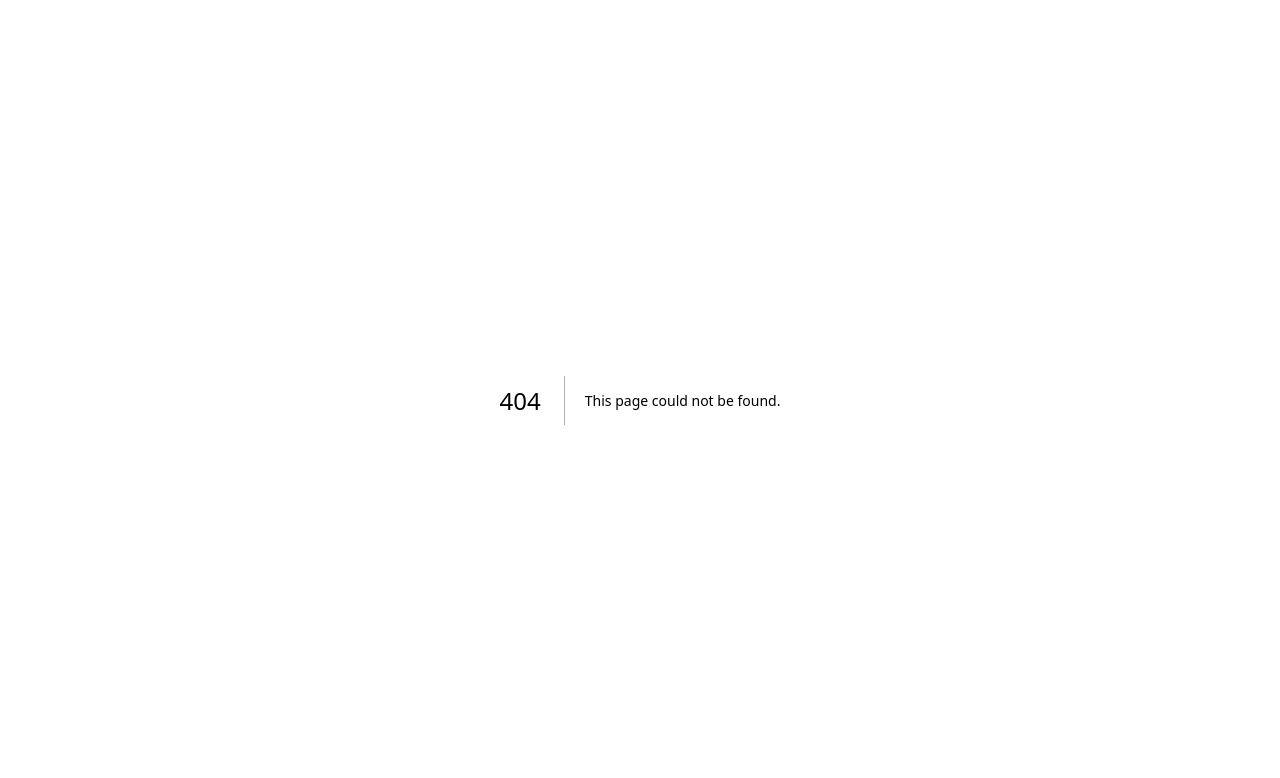
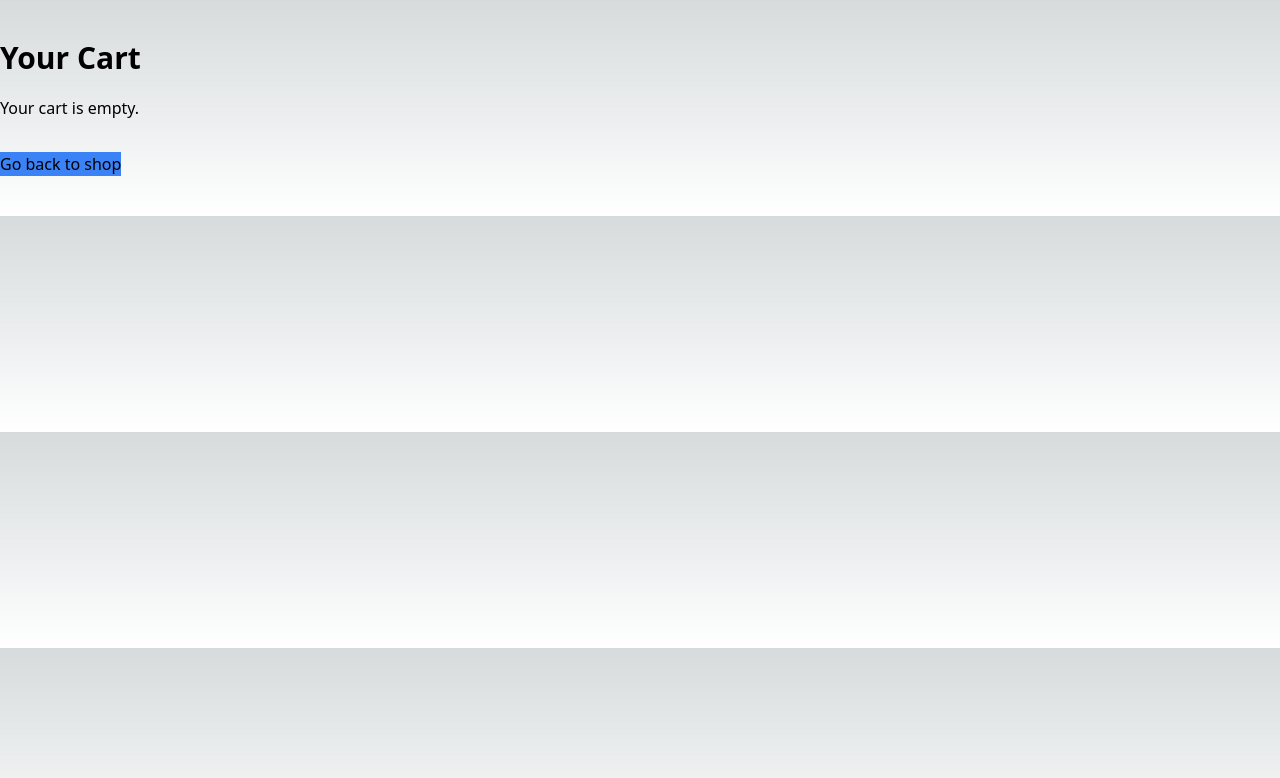
Before and after one commit to achalbajpai/Walmart-Compass, a Next.js app in the folder my-app/: page /cart in a window 1280 px wide. Before the commit this address had no page. Shown: the top 778 px of the page. Built offline with nearby package versions, Linux system fonts and the light colour scheme.

Commit message:
Add to Cart Page has been added

```diff
--- /dev/null
+++ b/my-app/src/app/cart/page.tsx
@@ -0,0 +1,57 @@
+"use client"
+import { useShopContext } from '@/app/context/ShopContext'; // Adjust the path if necessary
+import Link from 'next/link';
+
+const CartPage = () => {
+  const { cartItems, products, updateCartQuantity, removeFromCart } = useShopContext();
+
+  const getCartItemDetails = (id: number) => products.find(product => product.id === id);
+
+  return (
+    <div className="container mx-auto my-10">
+      <h1 className="text-3xl font-bold mb-5">Your Cart</h1>
+      {cartItems.length === 0 ? (
+        <p>Your cart is empty. <br /> <button className='bg-blue-500 text-black mt-8 ' > <Link href="/">Go back to shop</Link></button></p>
+      ) : (
+        <div className="grid grid-cols-1 md:grid-cols-3 gap-5">
+          {cartItems.map(cartItem => {
+            const product = getCartItemDetails(cartItem.id);
+            return (
+              <div key={cartItem.id} className="border p-4 rounded-md">
+                <img src={product?.image} alt={product?.name} className="w-24 h-24 object-cover" />
+                <h2 className="text-xl font-bold">{product?.name}</h2>
+                <p className="text-gray-500">Price: ${product?.price}</p>
+                <p className="text-gray-500">Quantity: {cartItem.quantity}</p>
+                <div className="flex space-x-3 mt-2">
+                  <button
+                    className="bg-blue-500 text-white px-2 py-1"
+                    onClick={() => updateCartQuantity(cartItem.id, 1)}
+                  >
+                    +
+                  </button>
+                  <button
+                    className="bg-red-500 text-white px-2 py-1"
+                    onClick={() => updateCartQuantity(cartItem.id, -1)}
+                  >
+                    -
+                  </button>
+                  <button
+                    className="bg-red-700 text-white px-2 py-1"
+                    onClick={() => removeFromCart(cartItem.id)}
+                  >
+                    Remove
+                  </button>
+                </div>
+                <p className="text-gray-800 mt-2">
+                  Total: ${(product?.price || 0) * cartItem.quantity}
+                </p>
+              </div>
+            );
+          })}
+        </div>
+      )}
+    </div>
+  );
+};
+
+export default CartPage;
--- /dev/null
+++ b/my-app/src/app/context/ShopContext.tsx
@@ -0,0 +1,79 @@
+"use client"
+import React, { createContext, useContext, useState, ReactNode } from 'react';
+
+// Define interfaces for products and cart items
+interface Product {
+  id: number;
+  name: string;
+  price: number;
+  image: string;
+}
+
+interface CartItem {
+  id: number;
+  quantity: number;
+}
+
+interface ShopContextProps {
+  products: Product[];
+  cartItems: CartItem[];
+  addToCart: (product: Product) => void;
+  removeFromCart: (id: number) => void;
+  updateCartQuantity: (id: number, amount: number) => void;
+}
+
+// Create ShopContext
+export const ShopContext = createContext<ShopContextProps | null>(null);
+
+// ShopContextProvider Component
+const ShopContextProvider: React.FC<{ children: ReactNode }> = ({ children }) => {
+  const [cartItems, setCartItems] = useState<CartItem[]>([]);
+
+  // Sample products
+  const products: Product[] = [
+    { id: 1, name: 'Apple', price: 1.0, image: '/images/apple.webp' },
+    { id: 2, name: 'Banana', price: 0.5, image: '/images/apple.webp' },
+    { id: 3, name: 'Carrot', price: 0.8, image: '/images/apple.webp' },
+  ];
+
+  const addToCart = (product: Product) => {
+    setCartItems((prev) => {
+      const existingItem = prev.find((item) => item.id === product.id);
+      if (existingItem) {
+        return prev.map((item) =>
+          item.id === product.id ? { ...item, quantity: item.quantity + 1 } : item
+        );
+      }
+      return [...prev, { id: product.id, quantity: 1 }];
+    });
+  };
+
+  const removeFromCart = (id: number) => {
+    setCartItems((prev) => prev.filter((item) => item.id !== id));
+  };
+
+  const updateCartQuantity = (id: number, amount: number) => {
+    setCartItems((prev) =>
+      prev
+        .map((item) => (item.id === id ? { ...item, quantity: item.quantity + amount } : item))
+        .filter((item) => item.quantity > 0)
+    );
+  };
+
+  return (
+    <ShopContext.Provider value={{ products, cartItems, addToCart, removeFromCart, updateCartQuantity }}>
+      {children}
+    </ShopContext.Provider>
+  );
+};
+
+// Custom hook for using the shop context
+export const useShopContext = () => {
+  const context = useContext(ShopContext);
+  if (!context) {
+    throw new Error('useShopContext must be used within a ShopContextProvider');
+  }
+  return context;
+};
+
+export default ShopContextProvider;
--- a/my-app/src/app/find-product/page.tsx
+++ b/my-app/src/app/find-product/page.tsx
@@ -3,6 +3,7 @@
 import { useState } from "react";
 import Image from "next/image";
 import { useRouter } from "next/navigation";
+import Link from "next/link";
 
 const FindProduct: React.FC = () => {
   const router = useRouter();
@@ -44,9 +45,13 @@ const FindProduct: React.FC = () => {
             <button onClick={handleBackToSearch} className="bg-white text-blue-600 px-4 py-2 rounded">
               Back
             </button>
+            <Link href="/cart">
             <button className="bg-white text-blue-600 px-4 py-2 rounded">
               Your Cart ({cartCount})
             </button>
+            </Link>
+
+
           </div>
         </div>
       </header>
--- a/my-app/src/app/layout.tsx
+++ b/my-app/src/app/layout.tsx
@@ -1,22 +1,20 @@
-import type { Metadata } from "next";
-import { Inter } from "next/font/google";
-import "./globals.css";
+import './globals.css';
+import { ReactNode } from 'react';
+import ShopContextProvider from '@/app/context/ShopContext'; // Adjust the path if necessary
 
-const inter = Inter({ subsets: ["latin"] });
-
-export const metadata: Metadata = {
-  title: "Create Next App",
-  description: "Generated by create next app",
+export const metadata = {
+  title: 'Grocery Store',
+  description: 'A simple grocery store app with cart functionality.',
 };
 
-export default function RootLayout({
-  children,
-}: Readonly<{
-  children: React.ReactNode;
-}>) {
+export default function RootLayout({ children }: { children: ReactNode }) {
   return (
     <html lang="en">
-      <body className={inter.className}>{children}</body>
+      <body>
+        <ShopContextProvider>
+          {children}
+        </ShopContextProvider>
+      </body>
     </html>
   );
 }
```
Also changed, not shown: my-app/src/app/context/apple.webp (added).
